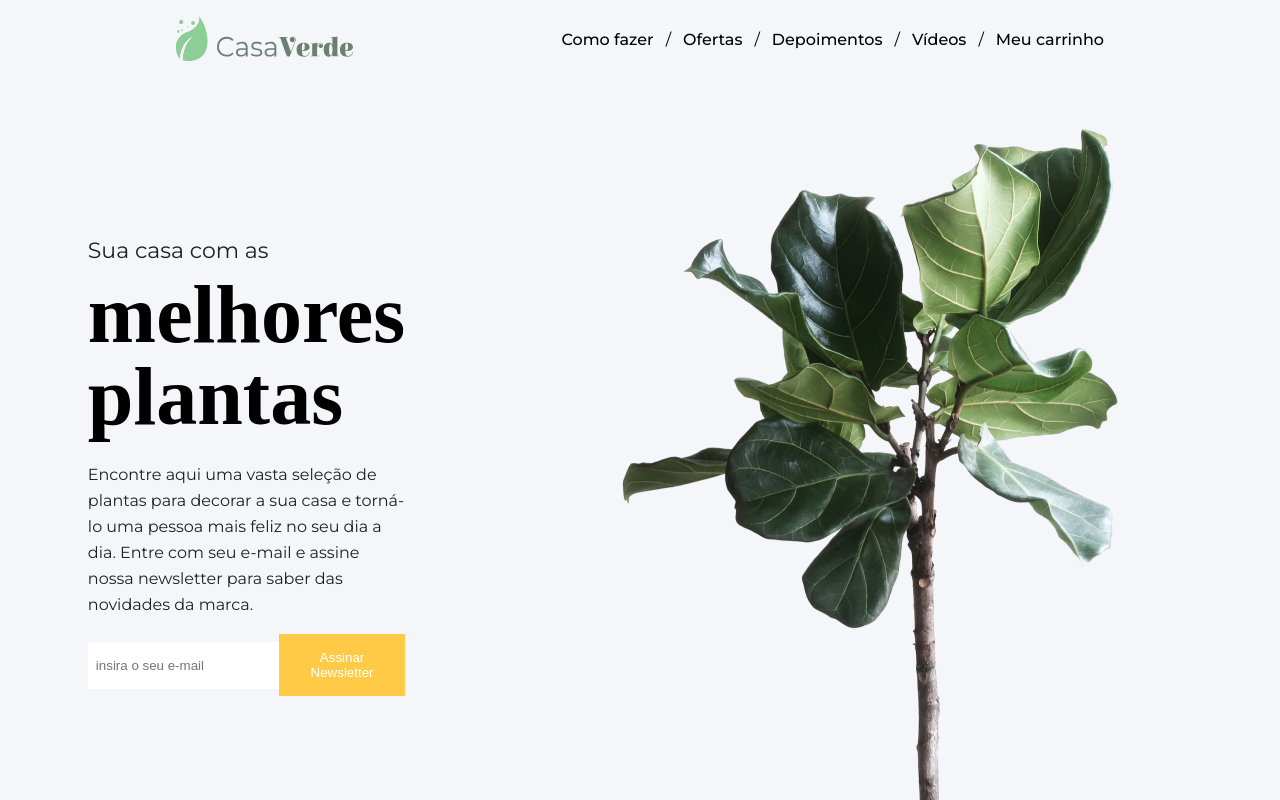
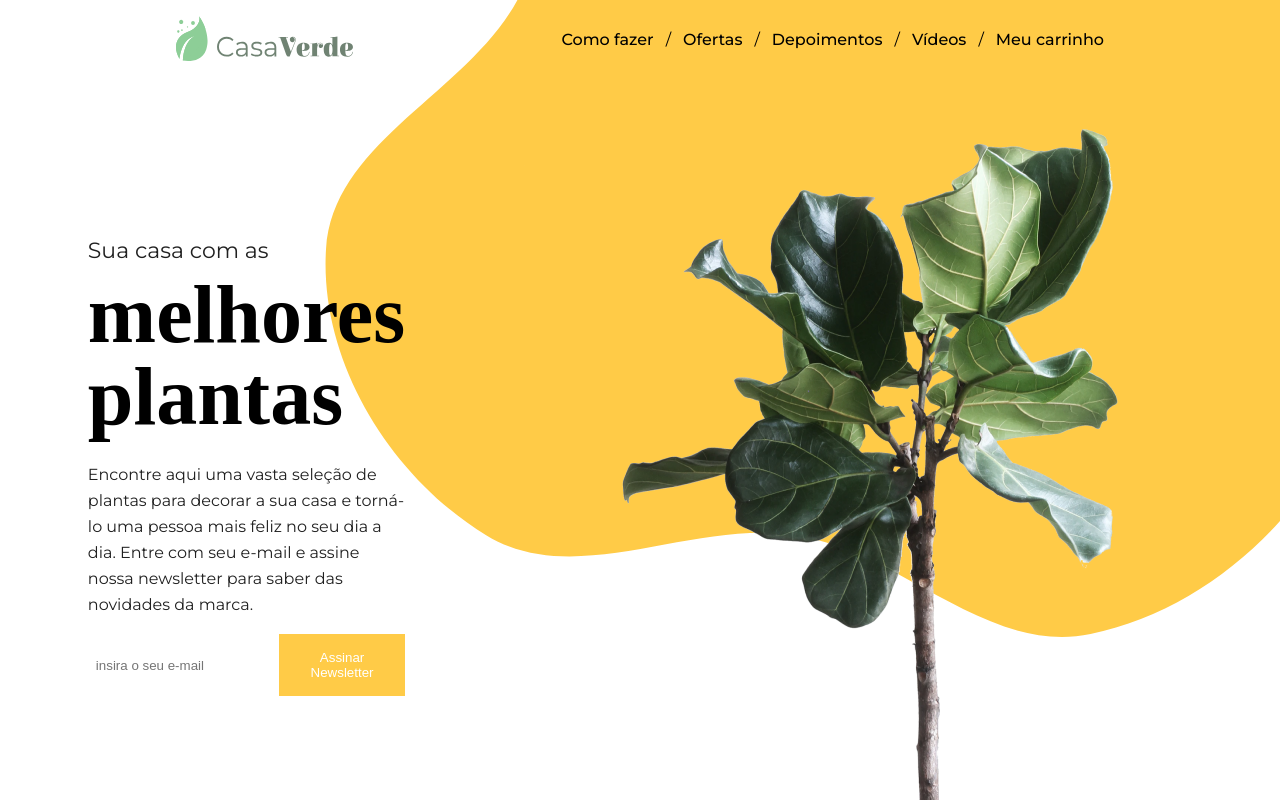
Before and after one commit to uitalorss/casa-verde, a React (Vite) app: page / in a window 1280 px wide. Shown: the top 800 px of the page. Built offline with nearby package versions, Linux system fonts and the light colour scheme; a web font is replaced by a local one.

Commit message:
colocando ilustração no topo

```diff
--- a/src/components/AssinaturaNewsLetter/index.jsx
+++ b/src/components/AssinaturaNewsLetter/index.jsx
@@ -19,6 +19,5 @@ export function AssinaturaNewsLetter(){
           <img src={imgIlustracao} alt="imagem de planta como ilustração" />
       </Ilustration>
     </Intro>
-
   )
 }
--- a/src/styles/GlobalStyle.js
+++ b/src/styles/GlobalStyle.js
@@ -1,11 +1,12 @@
 import { createGlobalStyle } from 'styled-components';
 import { ResetCSS } from './ResetCSS';
+import banner from '../assets/bg-yellow.svg'
 
 export const GlobalStyle = createGlobalStyle`
 ${ResetCSS}
 body{
 	font-family: 'Montserrat', sans-serif;
-	background: #f5f6fa;
+	background: url(${banner}) no-repeat top right;
 }
 
 @media (max-width: 1080px){
```
Also changed, not shown: src/assets/bg-yellow.svg (added).
